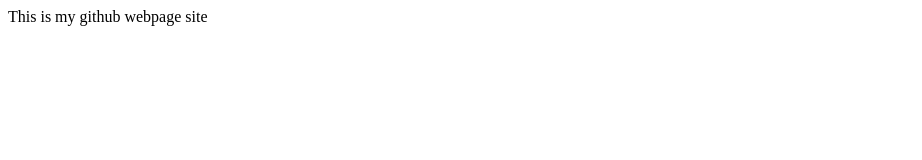
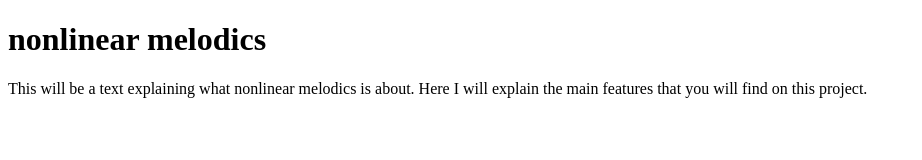
Before and after one commit to alejjjano/alejjjano.github.io, a plain HTML site: page index.html in a window 1280 px wide. Shown: the whole page, without its empty margins (0-922 px from the left). Drawn offline with Linux system fonts and the light colour scheme.

Commit message:
Style page

```diff
--- a/index.html
+++ b/index.html
@@ -2,8 +2,17 @@
 <html lang="en">
     <head>
         <title>My site</title>
+        <link rel="stylesheet" href="styles.css">
     </head>
     <body>
-        This is my github webpage site
+        <div>
+            <h1>nonlinear melodics</h1>
+        </div>
+        <div>
+            <p>
+                This will be a text explaining what nonlinear melodics is about.
+                Here I will explain the main features that you will find on this project.
+            </p>
+        </div>
     </body>
 </html>
```
